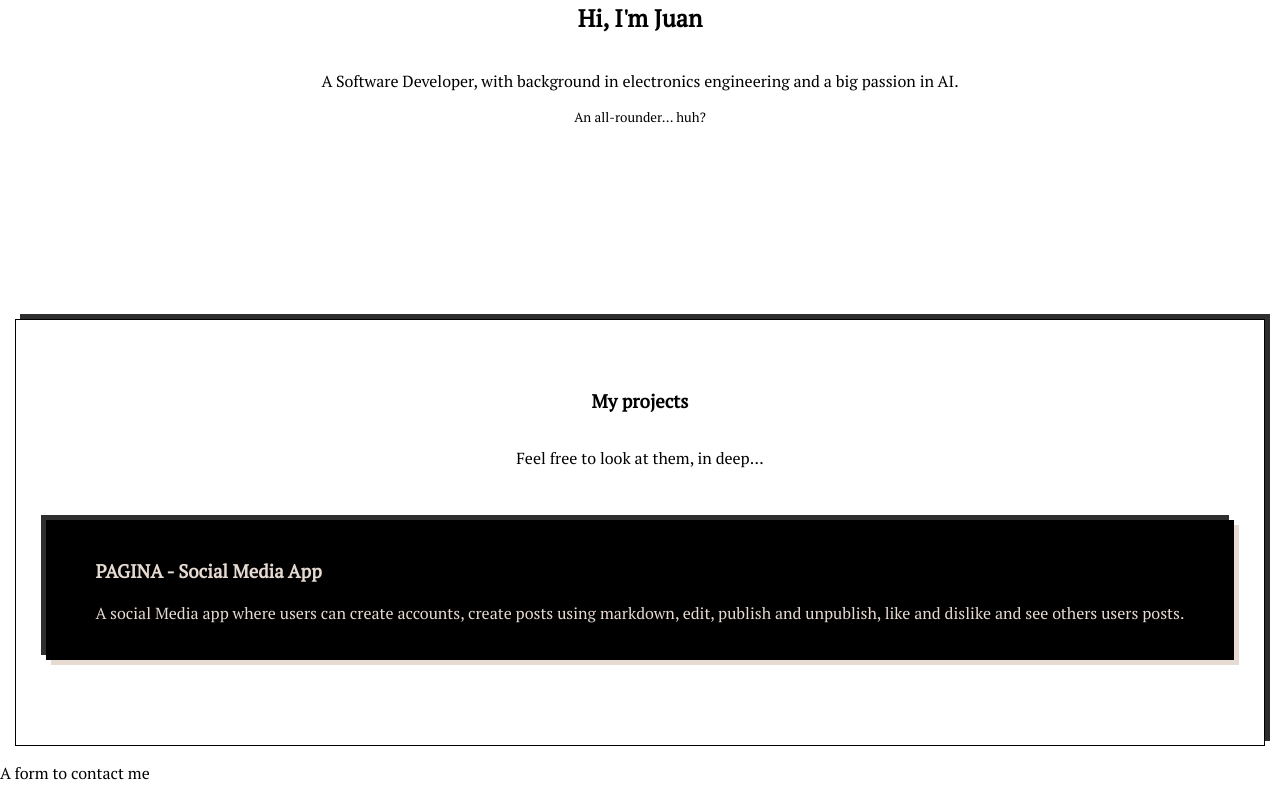
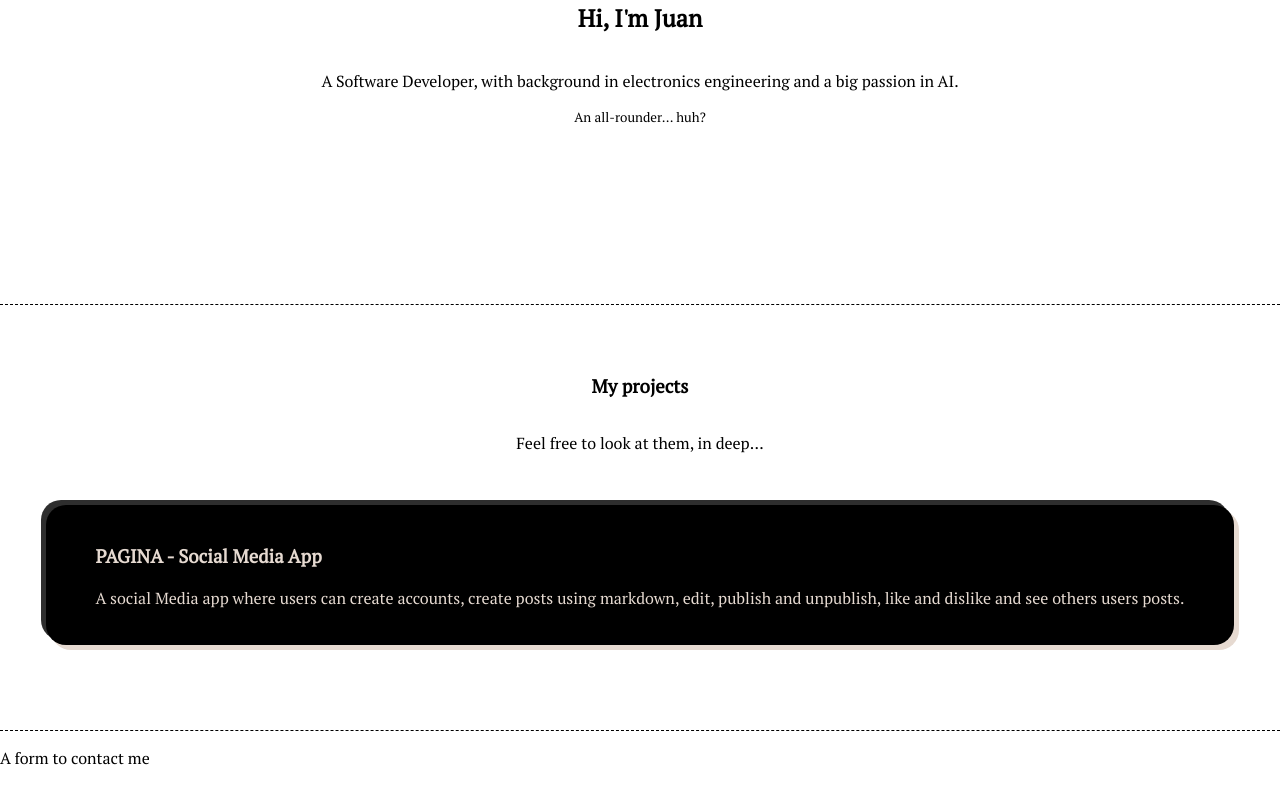
Before and after one commit to Jotadebeese/portfolio_new, a Next.js app: page / in a window 1280 px wide. Shown: the part 256-1056 px from the top of the page. Built offline with nearby package versions, Linux system fonts and the light colour scheme.

Commit message:
Added auth

```diff
--- a/styles/globals.css
+++ b/styles/globals.css
@@ -34,11 +34,9 @@ body {
   flex-direction: column;
   align-items: center;
   justify-content: center;
-  margin: 15px;
   padding: 50px 0;
-  border: 1px solid var(--color-text-dark);
-  box-shadow: 5px -5px var(--color-dark-gray);
-
+  border-top: 1px dashed var(--color-text-dark);
+  border-bottom: 1px dashed var(--color-text-dark);
 }
 
 .projects-list ul {
@@ -49,6 +47,7 @@ body {
 }
 
 .projects-list ul li {
+  border-radius: 20px;
   padding: 20px 50px;
   margin: 15px;
   background-color: var(--color-text-dark);
```
Also changed, not shown: app/api/auth/[...nextauth].ts (added).
